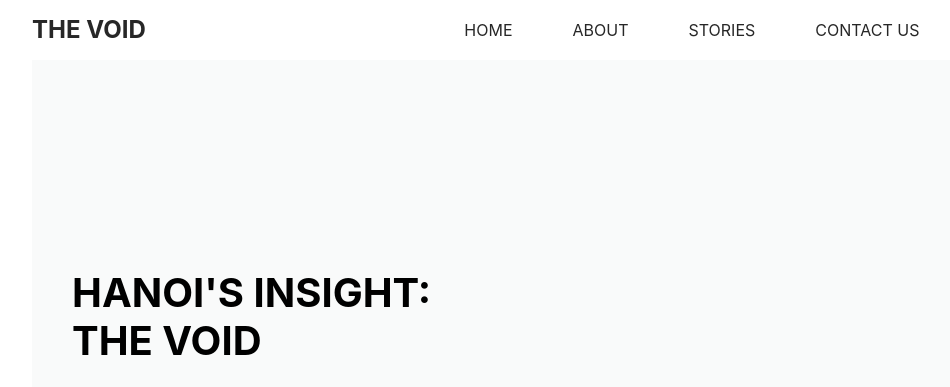
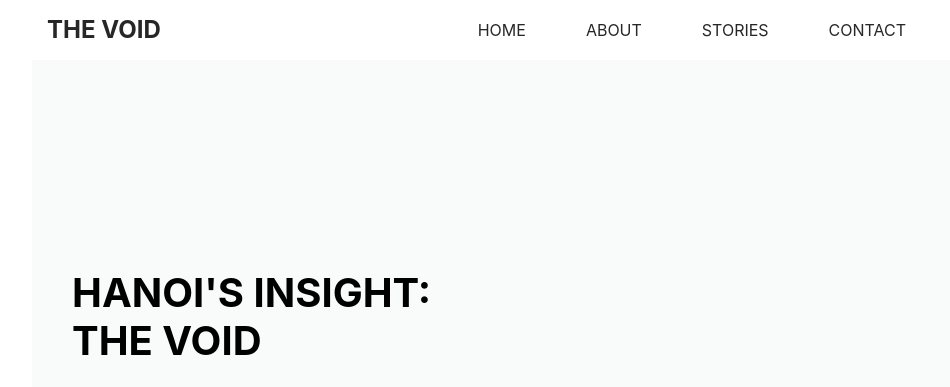
Before and after one commit to qdo-07/tincuoiky, a plain HTML site: page index.html in a window 1280 px wide. Shown: the top 387 px of the page, without its empty margins (13-963 px from the left). Drawn offline with Linux system fonts and the light colour scheme; files that its build step writes are made by us from their sources; files whose address does not match are found by name.

Commit message:
index.html

```diff
--- a/index.html
+++ b/index.html
@@ -2,43 +2,30 @@
 <html>
 
 <head>
-  <!-- Basic -->
   <meta charset="utf-8">
-  <!-- Site Metas -->
   <link rel="icon" href="images/thevoidlogo.png" type="image/gif">
-
   <title>The Void</title>
-
-
-  <!-- bootstrap core css -->
   <link rel="stylesheet" type="text/css" href="css/bootstrap.css" />
-  <!-- font awesome style -->
   <link href="css/font-awesome.min.css" rel="stylesheet" />
-  <!-- Custom styles for this template -->
   <link href="css/style.css" rel="stylesheet" />
-
 </head>
 
 <body>
 
   <div class="hero_area">
-        <!-- header section strats -->
-        <header class="header_section long_section px-0">
-            <nav class="navbar navbar-expand-lg custom_nav-container ">
+  <!-- header section -->
+   <header class="header_section long_section">
+     <nav class="navbar navbar-expand-lg custom_nav-container">
        <a class="navbar-brand" href="index.html">
          <span>
             The Void
          </span>
        </a>
-                <button class="navbar-toggler" type="button" data-toggle="collapse" data-target="#navbarSupportedContent" aria-controls="navbarSupportedContent" aria-expanded="false" aria-label="Toggle navigation">
-                    <span class=""> </span>
-                </button>
-
-                <div class="collapse navbar-collapse" id="navbarSupportedContent">
-                    <div class="d-flex mx-auto flex-column flex-lg-row align-items-center">
-                        <ul class="navbar-nav  ">
-                            <li class="nav-item active">
-                                <a class="nav-link" href="index.html">Home <span class="sr-only">(current)</span></a>
+       <div class="collapse navbar-collapse">
+          <div class="d-flex mx-auto flex-lg-row align-items-center">
+             <ul class="navbar-nav">
+               <li class="nav-item">
+                  <a class="nav-link" href="index.html">Home</a>
                </li>
                <li class="nav-item">
                   <a class="nav-link" href="about.html"> About</a>
@@ -47,7 +34,7 @@
                   <a class="nav-link" href="stories.html">Stories</a>
                </li>
                <li class="nav-item">
-                                <a class="nav-link" href="contact.html">Contact Us</a>
+                  <a class="nav-link" href="contact.html">Contact</a>
                </li>
              </ul>
           </div>
@@ -55,6 +42,7 @@
      </nav>
    </header>
   <!-- end header section -->
+
   <!-- intro section -->
     <section class="intro_section long_section">
       <div class="container">
@@ -80,7 +68,7 @@
           </div>
           <div class="col-md-7">
             <div class="img-box">
-                            <img src="images/logokonen.png" alt="">
+              <img src="images/logokonen.png">
             </div>
           </div>
       </div>
@@ -139,7 +127,7 @@
               <p>
                 Một thân già. Một giỏ hàng. Và một cuộc đời lang bạt, xa xứ. Bán hàng rong. Biết bao nhiêu lần ta lướt qua những người bán hàng rong?
               </p>
-              <a href="ongthao.html"> <!--tạo web ông Thao-->
+              <a href="ongthao.html">
                 Tiếp tục đọc
               </a>
             </div>
@@ -155,9 +143,9 @@
                 Case 2: Sân Nhà Nhiều Chó
               </h5>
               <p>
-                700+ bé cún miu. Một mái nhà. Và những câu chuyện chưa bao giờ được hé lộ. Chó mèo bị bỏ rơi, những cuộc giải cứu trong đêm,...  <!--thay bằng chuyện snnc-->
+                700+ bé cún miu. Một mái nhà. Và những câu chuyện chưa bao giờ được hé lộ. Chó mèo bị bỏ rơi, những cuộc giải cứu trong đêm,...
               </p>
-              <a href=""> <!--tạo web snnc-->
+              <a href="snnc copy.html">
                 Tiếp tục đọc
               </a>
             </div>
@@ -166,11 +154,7 @@
         </div>
       </div>
   </section>
-
   <!-- end blog section -->
-
-  <!-- client section -->
-  <!-- end client section -->
 
   <!-- contact section -->
   <section class="contact_section  long_section">
@@ -238,5 +222,4 @@
   <!-- end info_section -->
 
 </body>
-
 </html>
```
Lines whose indentation alone changed are shown as unchanged.
